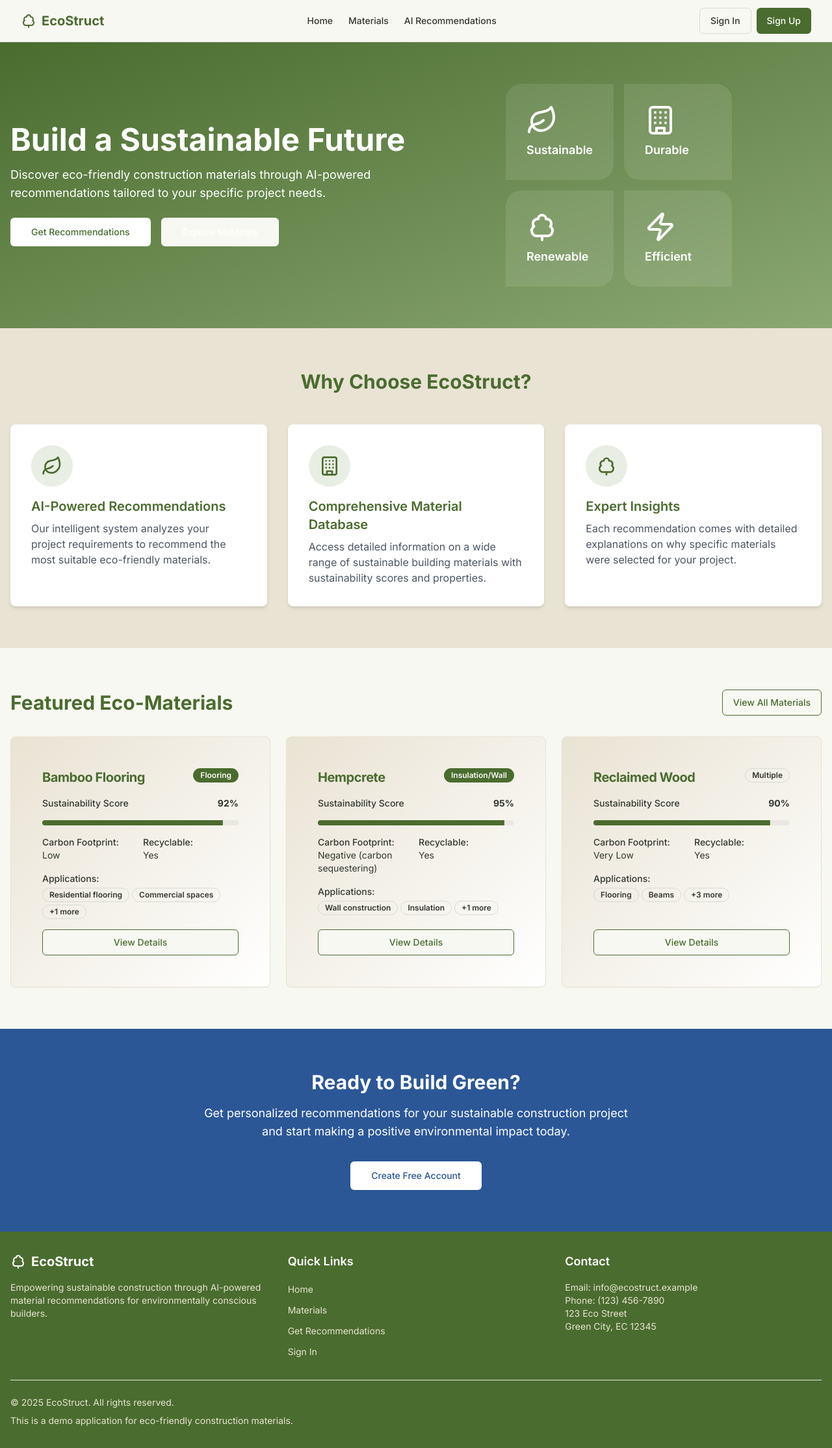
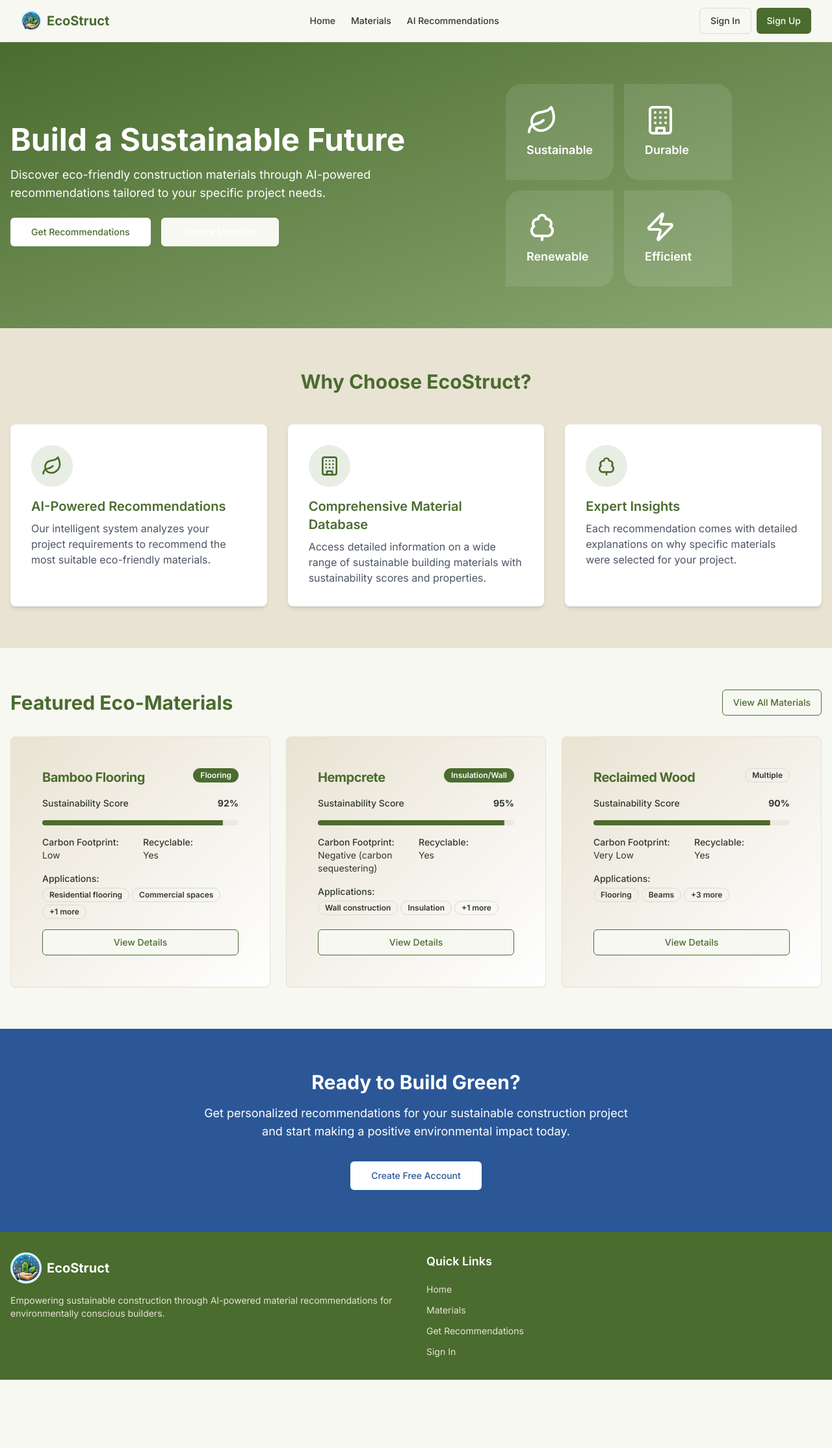
Before and after one commit to ramprakash6666/green-construct-guide, a React (Vite) app: page / in a window 1280 px wide. Shown: the whole page at 65% size. After the commit the page ends 2123 px from the top, so only its background shows below. Built offline with nearby package versions, Linux system fonts and the light colour scheme.

Commit message:
Remove footer contact and copyright info
Removes the contact information and copyright notice from the footer and adds the provided image as a logo.

```diff
--- a/src/components/layout/Footer.tsx
+++ b/src/components/layout/Footer.tsx
@@ -7,10 +7,14 @@ const Footer: React.FC = () => {
   return (
     <footer className="bg-eco-green-dark text-white py-8">
       <div className="container mx-auto px-4">
-        <div className="grid grid-cols-1 md:grid-cols-3 gap-8">
+        <div className="grid grid-cols-1 md:grid-cols-2 gap-8">
           <div>
             <div className="flex items-center gap-2 mb-4">
-              <TreeDeciduous className="h-6 w-6" />
+              <img
+                src="/lovable-uploads/487b1f29-ebaf-43e3-a3e4-0eb944e34bee.png"
+                alt="EcoStruct Logo"
+                className="h-12 w-12 rounded-full"
+              />
               <span className="text-xl font-bold">EcoStruct</span>
             </div>
             <p className="text-sm text-eco-neutral-light">
@@ -56,23 +60,6 @@ const Footer: React.FC = () => {
               </li>
             </ul>
           </div>
-
-          <div>
-            <h3 className="text-lg font-semibold mb-4">Contact</h3>
-            <address className="not-italic text-sm text-eco-neutral-light">
-              <p>Email: info@ecostruct.example</p>
-              <p>Phone: (123) 456-7890</p>
-              <p>123 Eco Street</p>
-              <p>Green City, EC 12345</p>
-            </address>
-          </div>
-        </div>
-
-        <div className="border-t border-eco-neutral-light mt-8 pt-6 text-sm text-eco-neutral-light">
-          <p>© {new Date().getFullYear()} EcoStruct. All rights reserved.</p>
-          <p className="mt-2">
-            This is a demo application for eco-friendly construction materials.
-          </p>
         </div>
       </div>
     </footer>
--- a/src/components/layout/Navbar.tsx
+++ b/src/components/layout/Navbar.tsx
@@ -10,7 +10,7 @@ import {
   DropdownMenuTrigger
 } from "@/components/ui/dropdown-menu";
 import { useAuth } from "@/context/AuthContext";
-import { TreeDeciduous, Leaf } from "lucide-react";
+import { Leaf } from "lucide-react";
 
 const Navbar: React.FC = () => {
   const { user, logout, isAdmin } = useAuth();
@@ -20,7 +20,11 @@ const Navbar: React.FC = () => {
     <header className="sticky top-0 z-40 w-full border-b bg-background">
       <div className="container flex h-16 items-center justify-between py-4">
         <div className="flex items-center gap-2">
-          <TreeDeciduous className="h-6 w-6 text-eco-green-dark" />
+          <img
+            src="/lovable-uploads/487b1f29-ebaf-43e3-a3e4-0eb944e34bee.png"
+            alt="EcoStruct Logo"
+            className="h-8 w-8 rounded-full"
+          />
           <Link to="/" className="flex items-center gap-2">
             <span className="text-xl font-bold text-eco-green-dark">EcoStruct</span>
           </Link>
```
Also changed, not shown: public/lovable-uploads/487b1f29-ebaf-43e3-a3e4-0eb944e34bee.png (added).
